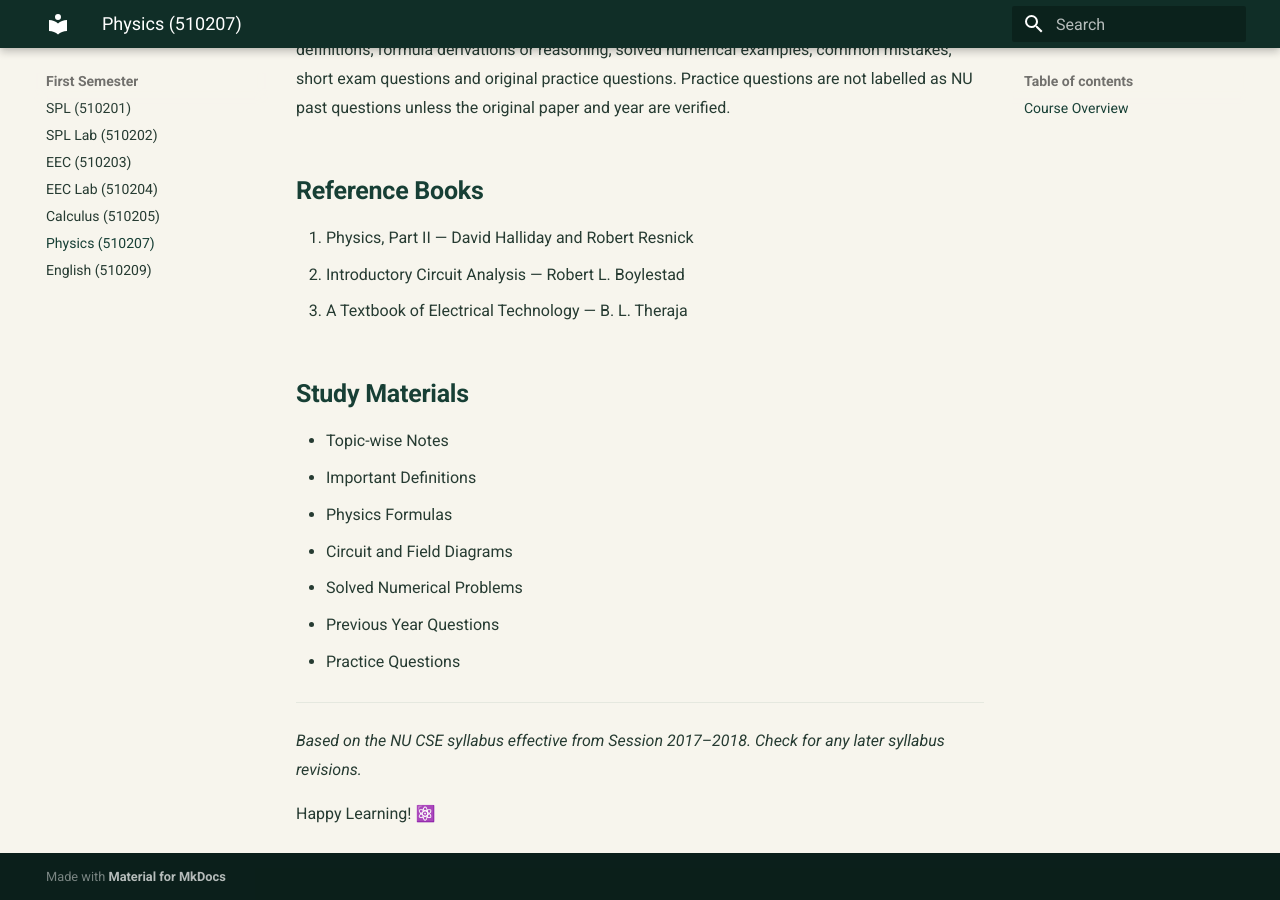
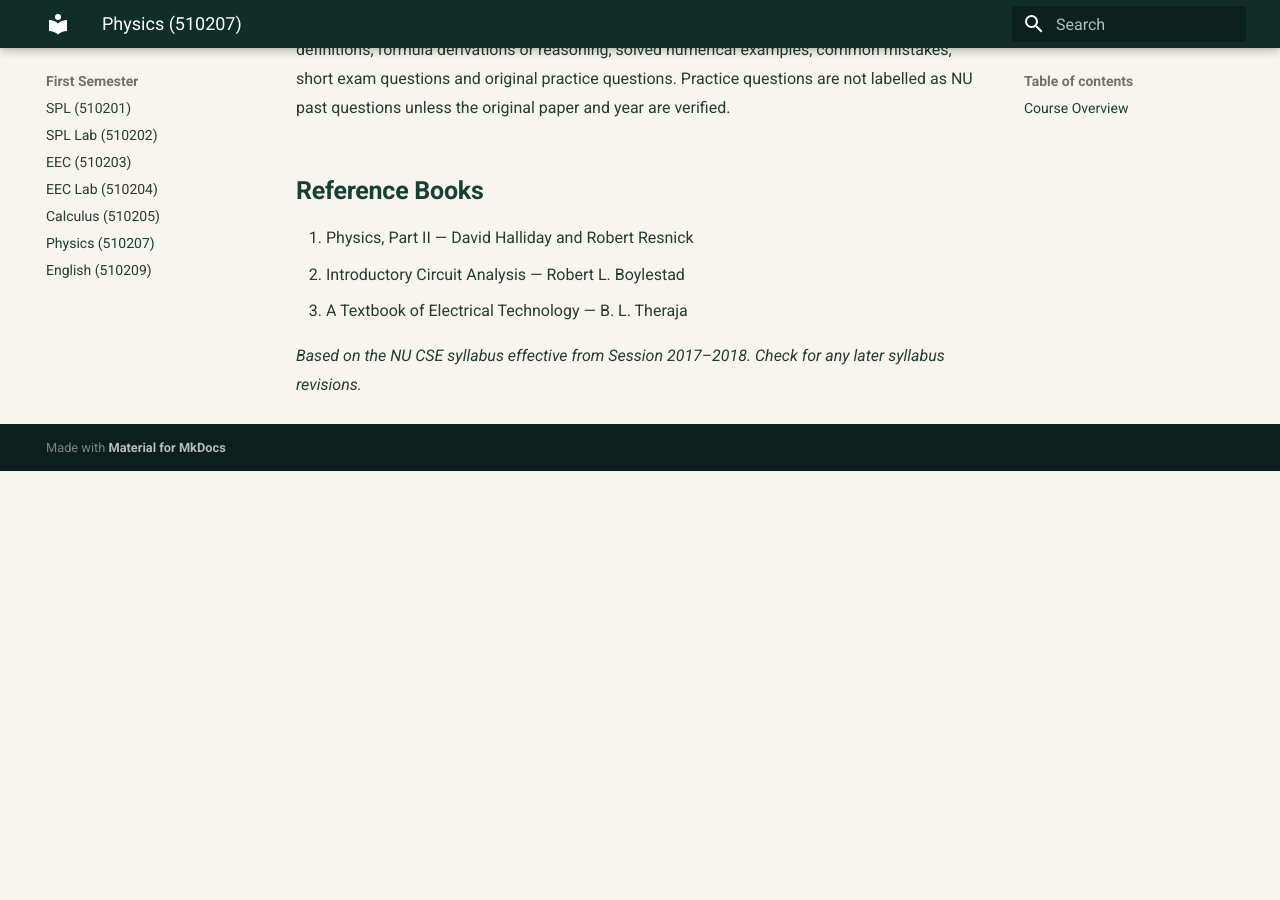
Before and after one commit to taimiyatahsin0-png/nu-cse-notes-store, an MkDocs documentation site: the page built from docs/subjects/phy/index.md, in a window 1280 px wide and 900 px high, scrolled down 3197 px. Built offline with MkDocs 1.6.1 and Material for MkDocs 9.7.7, drawn with Linux system fonts in a browser that asks for light colours; after the commit the page ends 3668 px from its top, so only the background shows below that; some of the changed text lies outside the part shown.

Commit message:
Refine site copy and remove generic labels

```diff
--- a/docs/subjects/phy/index.md
+++ b/docs/subjects/phy/index.md
@@ -7,7 +7,7 @@
 **Credits:** 3.0
 **Marks:** 80
 **Class Hours:** 45
-**Semester:** First Year – First Semester
+**Semester:** CSE First Semester
 
 ## Course Overview
 
@@ -95,18 +95,4 @@ Each chapter follows a beginner-friendly order: Bangla concept explanation, stan
 2. Introductory Circuit Analysis — Robert L. Boylestad
 3. A Textbook of Electrical Technology — B. L. Theraja
 
-## Study Materials
-
-- Topic-wise Notes
-- Important Definitions
-- Physics Formulas
-- Circuit and Field Diagrams
-- Solved Numerical Problems
-- Previous Year Questions
-- Practice Questions
-
----
-
 *Based on the NU CSE syllabus effective from Session 2017–2018. Check for any later syllabus revisions.*
-
-Happy Learning! ⚛️
```
